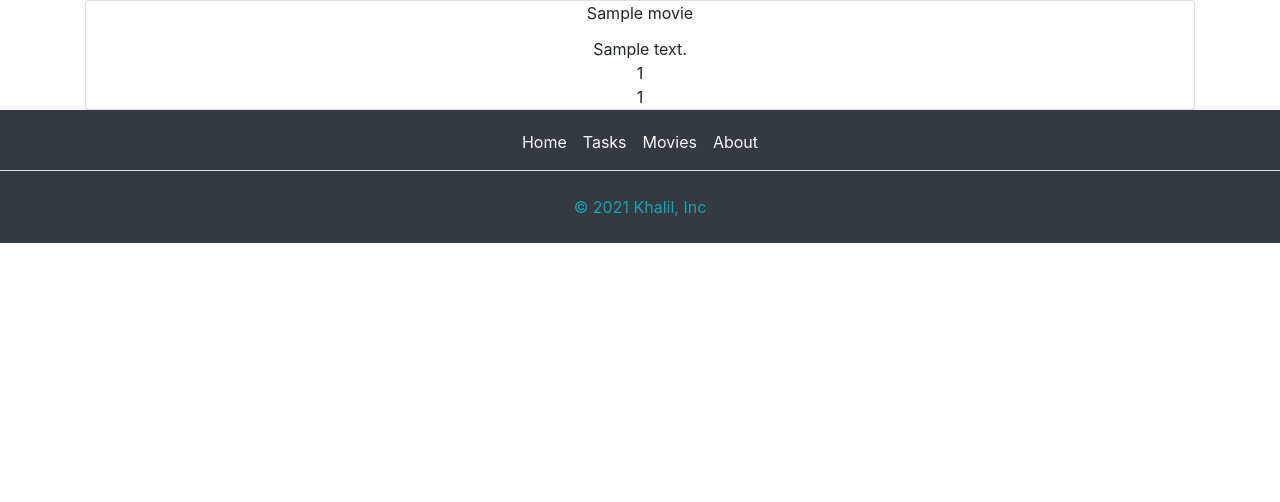
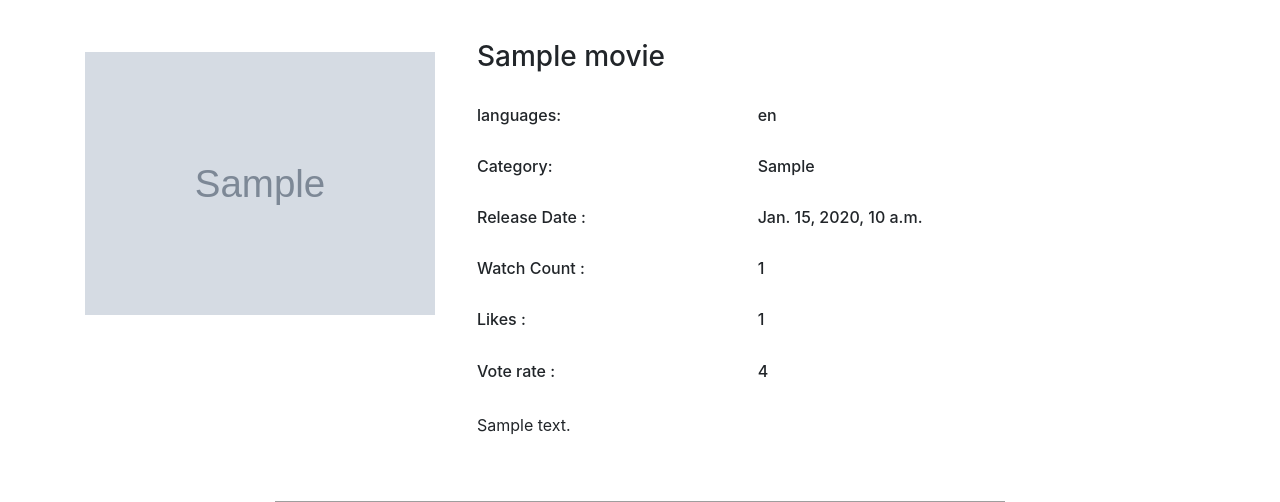
Before and after one commit to KhalilGazairly/crud_django, a Django app: page /movie/1/detail in a window 1280 px wide. Shown: the part 56-558 px from the top of the page. Before the commit the page ends 299 px from the top, so only its background shows below. Run offline with Django 3.2, Linux system fonts and the light colour scheme; tables that the repository leaves empty hold one stand-in row (values such as "Sample post"); grey boxes marked "Sample" are stand-in pictures; some libraries are stand-ins or nearby versions; grey boxes are pictures that could not be loaded.

Commit message:
custom Admin panel and render movie detail

```diff
--- a/movie/models.py
+++ b/movie/models.py
@@ -1,6 +1,15 @@
 from django.db import models
 
 # Create your models here.
+
+
+class Review(models.Model):
+    comment = models.TextField()
+    attachment = models.FileField(upload_to='movie/attachment/review', null=True, blank=True)
+    movie = models.ForeignKey("Movie", on_delete=models.SET_NULL, null=True)
+
+    def __str__(self):
+        return '{} - Review'.format(self.movie.name)
 
 
 class Actor(models.Model):
@@ -11,19 +20,39 @@ class Actor(models.Model):
         return self.first_name
 
 
+class Language(models.Model):
+    language = models.CharField(max_length=255, null=True)
+
+    def __str__(self):
+        return self.language
+
+
+class Categories(models.Model):
+    category = models.CharField(max_length=255, null=True)
+
+    class Meta:
+        verbose_name_plural = "categories"
+
+    def __str__(self):
+        return self.category
+
+
 class Movie(models.Model):
     name = models.CharField(max_length=200, unique=True)
-    description = models.CharField(verbose_name="Movie Description", max_length=200)
+    description = models.TextField(verbose_name="Movie Description")
     likes = models.IntegerField(null=True)
     watch_count = models.IntegerField(default=0, null=True)
     rate = models.PositiveIntegerField(default=0, null=True)
 
-    production_date = models.DateField(null=True, blank=True)
+    # production_date = models.DateField(null=True, blank=True)
     creation_date = models.DateTimeField(auto_now_add=True)
     modification_date = models.DateTimeField(auto_now=True)
 
-    poster = models.ImageField(upload_to='movie/images', null=True)
-    video = models.FileField(upload_to='movie/videos', null=True)
+    poster = models.ImageField(upload_to='movie/images', null=True, blank=True)
+    video = models.FileField(upload_to='movie/videos', null=True,blank=True)
+    actors = models.ManyToManyField('Actor')
+    language = models.ManyToManyField('Language')
+    category = models.ManyToManyField('Categories')
 
     def __str__(self):
         return self.name
--- a/movie/templates/movie/movie_detail.html
+++ b/movie/templates/movie/movie_detail.html
@@ -1,17 +1,122 @@
 {% extends 'main/base_layout.html' %}
 {% block content %}
-<div class="container">
-    <div class="row">
-        <div class="text-center col-12">
-            <div class="card">
-                <div class="card-title">
-                    {{movie.name}}
-                </div>
-                <div>{{movie.description}}</div>
-                <div>{{movie.likes}}</div>
-                <div>{{movie.watch_count}}</div>
-            </div>
+
+<div class="container py-1">
+  <div class="row py-4">
+      <div class="col-md-4 py-4">
+        {% if movie.poster %}
+        <img
+          class="w-100"
+       src="{{movie.poster.url}}"
+        />
+        {% endif %}
+      </div>
+
+      <div class="col-md-8">
+        <div class="item">
+          <table class="table table-hover table-borderless ">
+            <thead>
+              <tr>
+                <th scope="col" colspan="3">
+                  <h3>{{movie.name}}</h3>
+                </th>
+                <th scope="col"></th>
+              </tr>
+            </thead>
+            <tbody>
+              <tr>
+
+                <th scope="row"><h6>languages:</h6></th>
+                <td>
+                  {% for language in movie.language.all %}
+                  <h6>{{language.language}}</h6>
+                  {% endfor %}
+                </td>
+              </tr>
+              <tr>
+                <th scope="row"><h6>Category:</h6></th>
+                <td>
+                  {% for category in movie.category.all %}
+                  <h6>{{category.category}}</h6>
+                  {% endfor %}
+                </td>
+              </tr>
+              <tr>
+                <td><h6>Release Date :</h6></td>
+                <td>
+                  <h6>{{movie.creation_date}}</h6>
+                </td>
+              </tr>
+              <tr>
+                <td><h6>Watch Count :</h6></td>
+                <td>
+                  <h6>{{movie.watch_count}}</h6>
+                </td>
+              </tr>
+              <tr>
+                <td><h6>Likes :</h6></td>
+                <td>
+                  <h6>{{movie.likes}}</h6>
+                </td>
+              </tr>
+              <tr>
+                <td><h6>Vote rate :</h6></td>
+                <td>
+                  <h6>{{movie.rate}}</h6>
+                </td>
+              </tr>
+              <tr>
+                <td colspan="3">{{movie.description}}</td>
+              </tr>
+            </tbody>
+          </table>
         </div>
+      </div>
     </div>
+  </div>
 </div>
+
+{% if movie.video %}
+<div class="container ">
+  <div class="row">
+    <div class="m-auto col-md-8 py-2">
+      <img
+        class="w-100"
+     src="{{movie.video.url}}"
+      />
+    </div>
+  </div>
+</div>
+{% endif %}
+<div class="container pt-3">
+  <h3>Cast:</h3>
+  <div class="row">
+    {% for actor in movie.actors.all %}
+    <div class="col-md-3 py-3 text-center">
+      <div class="card" style="width: 15rem; ">
+        {% if actor.profile_image %}
+        <img src="{{actor.profile_image.url}}" class="card-img-top w-100 rounded" alt="actor image">
+        {% endif %}
+        <div class="card-body ">
+          <p class="card-text">{{actor.first_name}}</p>
+        </div>
+      </div>
+    </div>
+    {% endfor %}
+  </div>
+</div>
+<!--<div class="container">-->
+<!--    <div class="row">-->
+<!--        <div class="text-center col-12">-->
+<!--            <div class="card">-->
+<!--                <div class="card-title">-->
+<!--                    {{movie.name}}-->
+<!--                </div>-->
+<!--                <div>{{movie.description}}</div>-->
+<!--                <div>{{movie.likes}}</div>-->
+<!--                <div>{{movie.watch_count}}</div>-->
+<!--            </div>-->
+<!--        </div>-->
+<!--    </div>-->
+<!--</div>-->
 {% endblock %}
--- a/movie/templates/movie/movie_update.html
+++ b/movie/templates/movie/movie_update.html
@@ -3,7 +3,7 @@
 <div class="container py-5">
     <div class="row">
         <div class=" m-auto col-8">
-            <form method="post" action="{% url 'movie:movie-update' movie.id %}" >
+            <form method="post" action="{% url 'movie:movie-update' movie.id %}" enctype="multipart/form-data">
                 {% csrf_token %}
                 {{form.as_p}}
                 <div class="text-center">
--- a/movie/views.py
+++ b/movie/views.py
@@ -34,7 +34,7 @@ def movie_detail(request, pk):
 def movie_create(request):
     form = MovieForm()
     if request.method == 'POST':
-        form = MovieForm(data=request.POST)
+        form = MovieForm(data=request.POST, files=request.FILES)
         if form.is_valid():
             print('Yes, is valid')
             form.save()
@@ -48,7 +48,7 @@ def movie_update(request, pk):
     form = MovieForm(instance=movie)
 
     if request.method == 'POST':
-        form = MovieForm(data=request.POST, instance=movie)
+        form = MovieForm(data=request.POST, files=request.FILES, instance=movie)
         if form.is_valid():
             form.save()
             return redirect('movie:movie-detail', pk=movie.id)
```
Also changed, not shown: movie/admin.py (+27 -2 lines), movie/forms.py (+8 -2 lines), movie/migrations/0006_auto_20211107_1840.py (added), movie/migrations/0007_remove_movie_production_date.py (added), movie/migrations/0008_movie_production_date.py (added), movie/migrations/0009_remove_movie_production_date.py (added), movie/migrations/0010_movie_actors.py (added), movie/migrations/0011_auto_20211107_2151.py (added), movie/migrations/0012_auto_20211107_2249.py (added), movie/migrations/0013_auto_20211107_2327.py (added), movie/migrations/0014_alter_movie_description.py (added).
